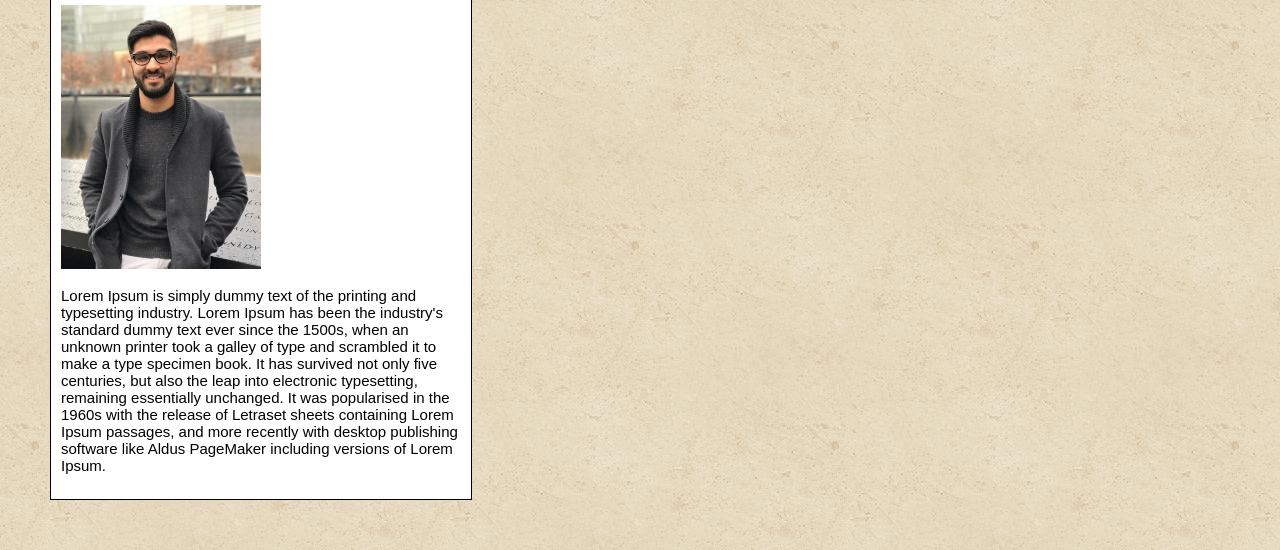
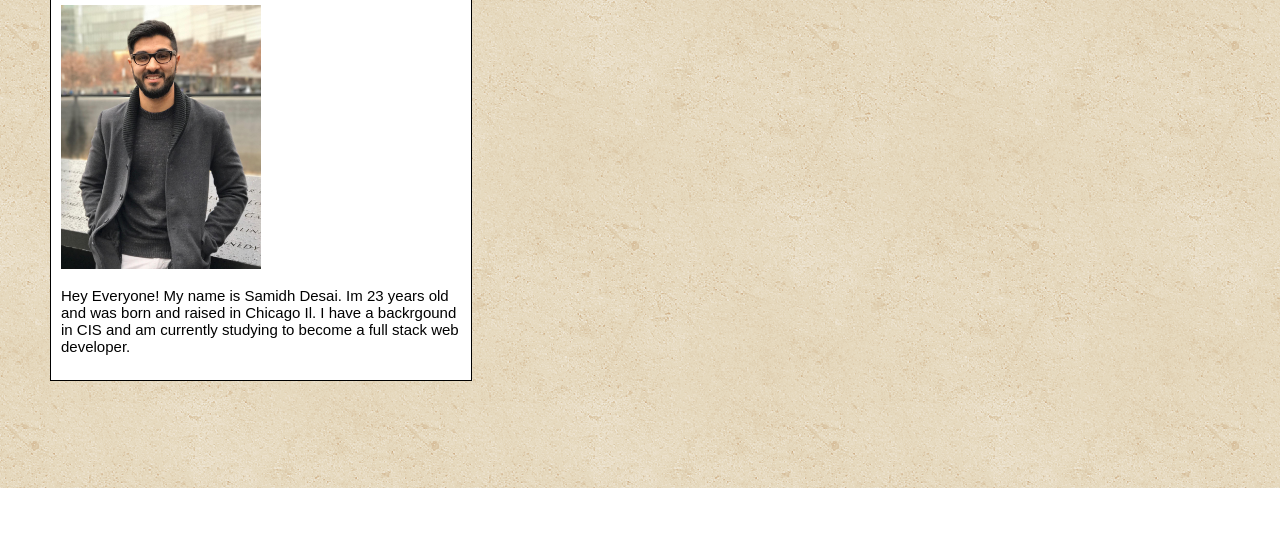
Before and after one commit to SamDesai333/Basic-Portfolio, a plain HTML site: page index.html in a window 1280 px wide. Shown: the part 312-862 px from the top of the page. After the commit the page ends 800 px from the top, so only its background shows below. Drawn offline with Linux system fonts and the light colour scheme.

Commit message:
recent changes

```diff
--- a/index.html
+++ b/index.html
@@ -6,7 +6,7 @@
     <link rel="stylesheet" type="text/css" href="assets/CSS/style.css">
 </head>
 
-<body >
+<body>
 
     <div class="NavBar">
         <a href="/About/">About</a> |
@@ -15,10 +15,10 @@
     </div>
 
     <div class="Header">
-            <h1>Samidh Desai</h1>
+        <h1>Samidh Desai</h1>
     </div>
 
-    <div class="AboutMeSection" >
+    <div class="AboutMeSection">
 
         <div class="HeadingInAboutMe">
             <h1>About Me</h1>
@@ -28,12 +28,8 @@
         <div class="AboutMeImage">
             <img src="assets/Images/MyPicture.jpg" src "Thats Me!" width="200" height="auto">
         </div>
-        <p>Lorem Ipsum is simply dummy text of the printing and typesetting industry. Lorem Ipsum has been the industry's standard
-            dummy text ever since the 1500s, when an unknown printer took a galley of type and scrambled it to make a type
-            specimen book. It has survived not only five centuries, but also the leap into electronic typesetting, remaining
-            essentially unchanged. It was popularised in the 1960s with the release of Letraset sheets containing Lorem Ipsum
-            passages, and more recently with desktop publishing software like Aldus PageMaker including versions of Lorem
-            Ipsum.</p>
+        <p>Hey Everyone! My name is Samidh Desai. Im 23 years old and was born and raised in Chicago Il. I have a backrgound
+            in CIS and am currently studying to become a full stack web developer.</p>
 
     </div>
 
```
